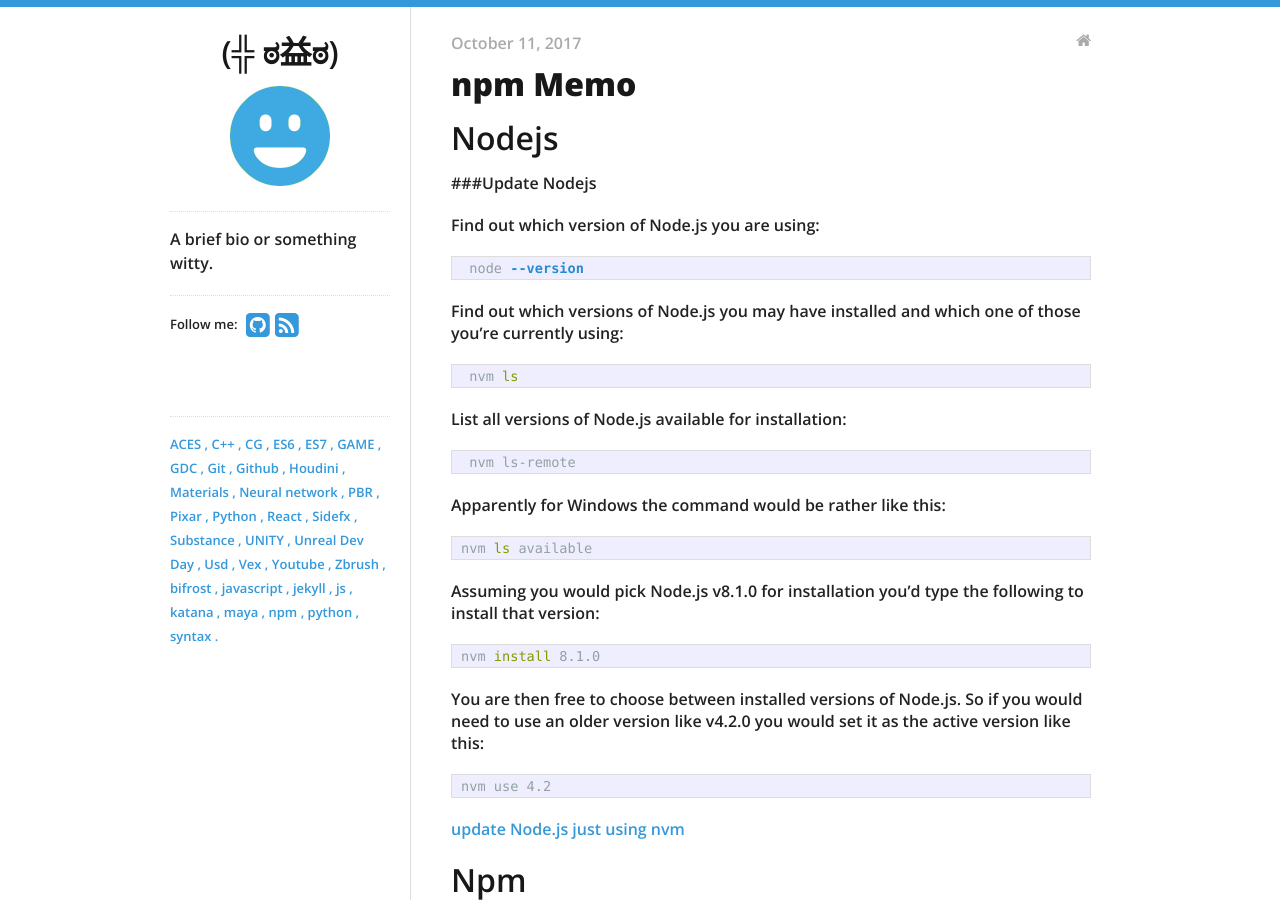
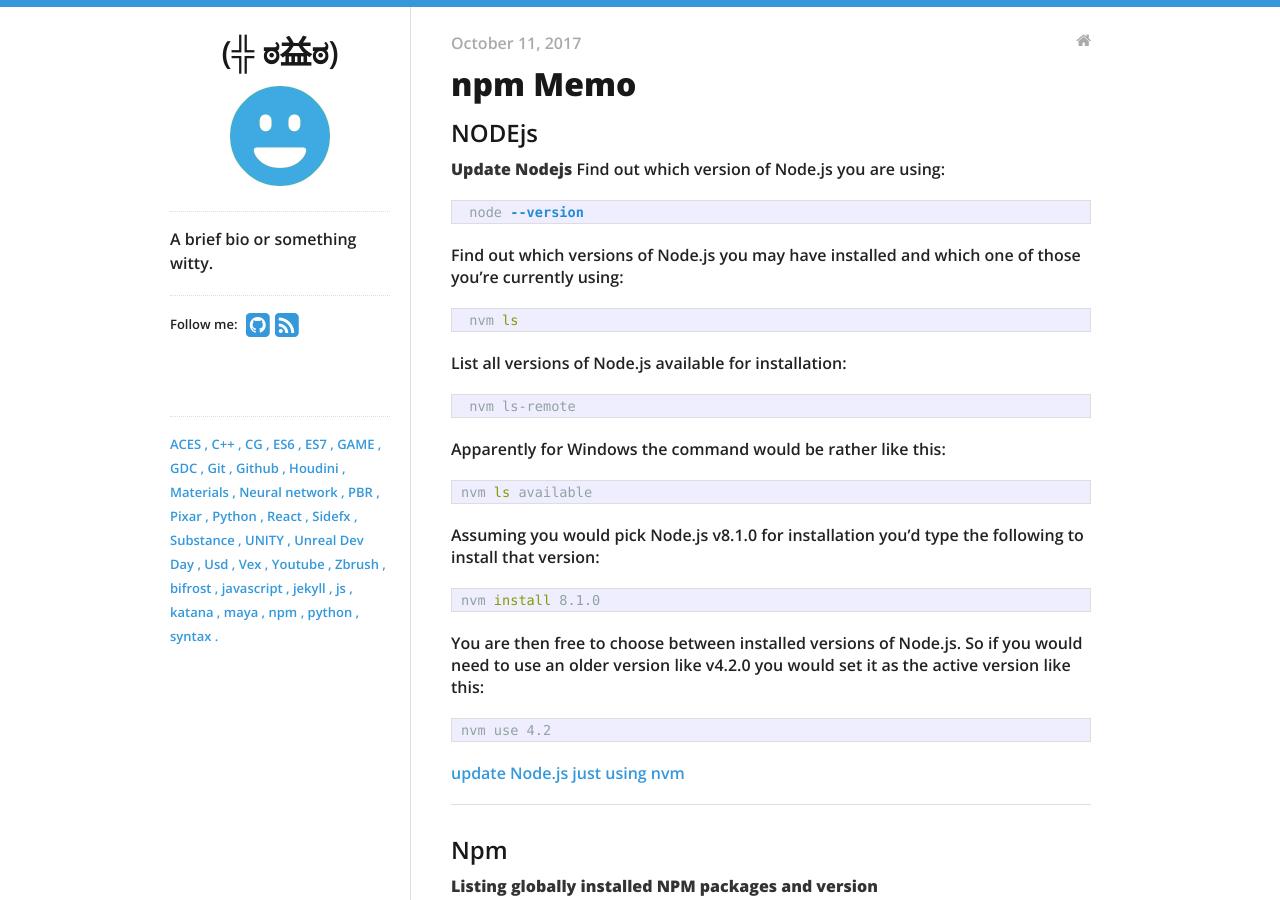
Before and after one commit to yoann01/ktmd, a Jekyll site: the page built from _posts/2017-10-11-NodejsMemo.md, in a window 1280 px wide and 900 px high. Built offline with Jekyll 4.4.1, drawn with Linux system fonts in a browser that asks for light colours; nearby versions of some CDN libraries; some of the changed text lies outside the part shown.

````diff
--- a/_posts/2017-10-11-NodejsMemo.md
+++ b/_posts/2017-10-11-NodejsMemo.md
@@ -6,11 +6,11 @@ categories:
 - blog
 ---
 
-Nodejs
-=================
-###Update Nodejs
 
 
+## NODEjs
+
+**Update Nodejs**
  Find out which version of Node.js you are using:
 ```sh
  node --version
@@ -35,15 +35,15 @@ nvm install 8.1.0
 ```sh
 nvm use 4.2
 ```
+[update Node.js just using nvm ](https://davidwalsh.name/nvm)
 
- [update Node.js just using nvm ](https://davidwalsh.name/nvm)
+---
 
-Npm
-==================
-### Listing globally installed NPM packages and version
+## Npm
 
-##### Basic command
+**Listing globally installed NPM packages and version**
 
+Basic command
 ```sh
 npm -v
 npm init # create package.json & add -y is yes to all requirements
@@ -62,20 +62,18 @@ npm prune #removes "extraneous" packages. Extraneous packages are packages that
 
 ```
 
-##### Range Syntax
+**Range Syntax**
 
 >- caret (^)
 Allows changes that do not modify the left-most non-zero digit in the [major, minor, patch] tuple. In other words, this allows patch and minor updates for versions 1.0.0 and above, patch updates for versions 0.X >=0.1.0, and no updates for versions 0.0.X.
 
 “express”: “^4.15.3” means it can upgrade to version 4.99.0. Basically anything before 5.0.0
 
-##### Update a package
+**Update a package**
 
 >- First find out your outdated packages by typing npm outdated
 
 >- Then update the package or packages that you want manually as npm update –save package_name
-
-
 
 
 ```sh
@@ -131,17 +129,17 @@ npm uninstall dtrace-provider --save-optional
 npm uninstall lodash --no-save
 ```
 
-##### NPM update pckgs
+**NPM update pckgs**
 ```sh
 npm i -g npm-check-updates
 npm-check-updates -u
 npm install
 ```
+---
 
-Nvm ( node version manager )
-==================
+## Nvm ( node version manager )
 
-###install
+**install**
 
   _Git install_
   If you have `git` installed (requires git v1.7+):
@@ -163,9 +161,9 @@ Nvm ( node version manager )
 
   [NVM-windows](https://github.com/coreybutler/nvm-windows)
 
-  ## Usage
+**Usage**
 
-  NVM for Windows is a command line tool. Simply type `nvm` in the console for help. The basic commands are:
+NVM for Windows is a command line tool. Simply type `nvm` in the console for help. The basic commands are:
 
   - `nvm arch [32|64]`: Show if node is running in 32 or 64 bit mode. Specify 32 or 64 to override the default architecture.
   - `nvm install <version> [arch]`: The version can be a node.js version or "latest" for the latest stable version. Optionally specify whether to install the 32 or 64 bit version (defaults to system arch). Set `[arch]` to "all" to install 32 AND 64 bit versions.
````
Also changed, not shown: other parts of _posts/2017-10-11-NodejsMemo.md (+2 -2 lines).
